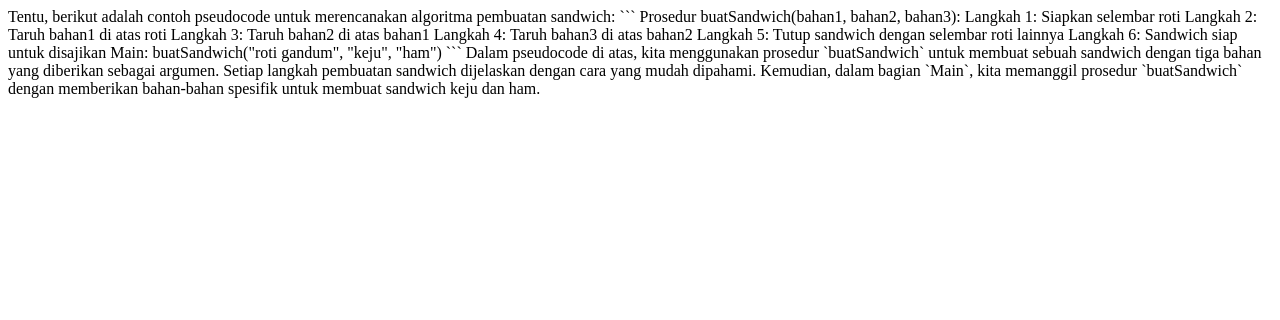
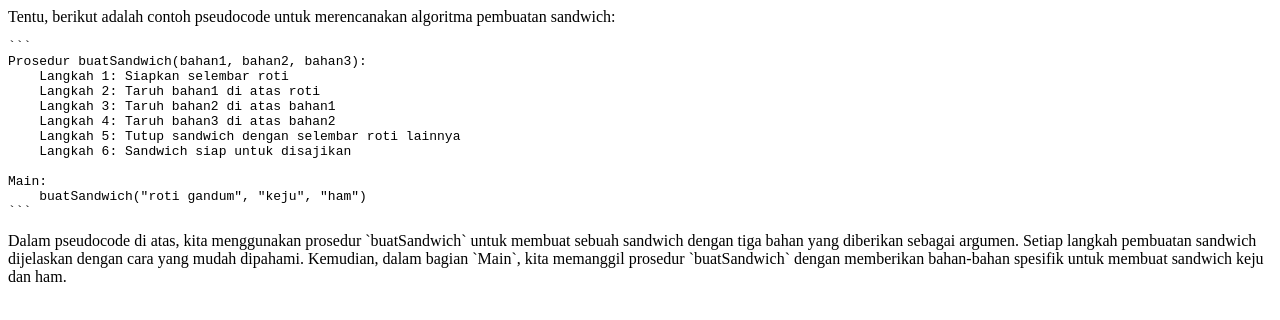
Before and after one commit to ibnuwilangga/ibnuwilangga, a plain HTML site: page index.html in a window 1280 px wide. Drawn offline with Linux system fonts and the light colour scheme.

Commit message:
Update index.html

````diff
--- a/index.html
+++ b/index.html
@@ -1,5 +1,6 @@
 Tentu, berikut adalah contoh pseudocode untuk merencanakan algoritma pembuatan sandwich:
-
+<br>
+<pre>
 ```
 Prosedur buatSandwich(bahan1, bahan2, bahan3):
     Langkah 1: Siapkan selembar roti
@@ -12,5 +13,5 @@ Prosedur buatSandwich(bahan1, bahan2, bahan3):
 Main:
     buatSandwich("roti gandum", "keju", "ham")
 ```
-
+</pre>
 Dalam pseudocode di atas, kita menggunakan prosedur `buatSandwich` untuk membuat sebuah sandwich dengan tiga bahan yang diberikan sebagai argumen. Setiap langkah pembuatan sandwich dijelaskan dengan cara yang mudah dipahami. Kemudian, dalam bagian `Main`, kita memanggil prosedur `buatSandwich` dengan memberikan bahan-bahan spesifik untuk membuat sandwich keju dan ham.
````
